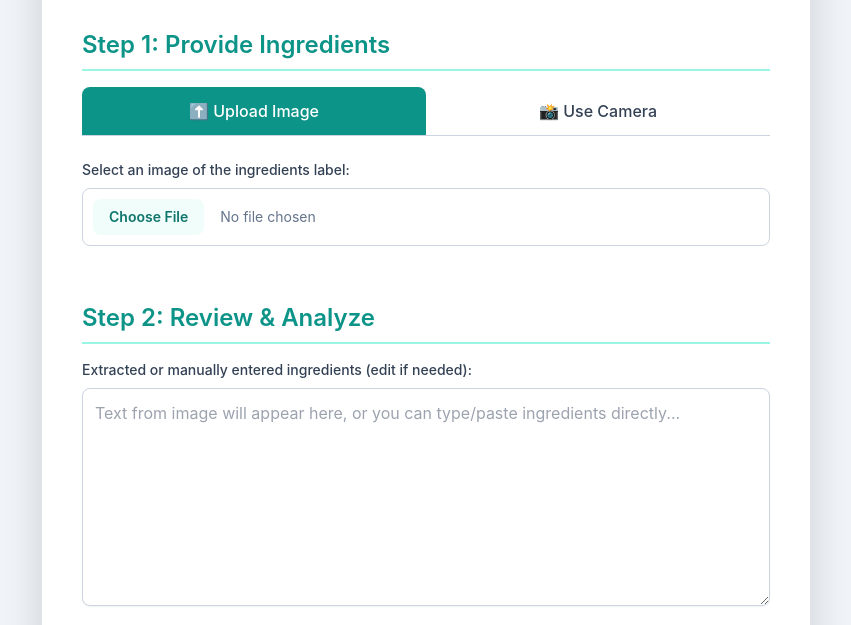
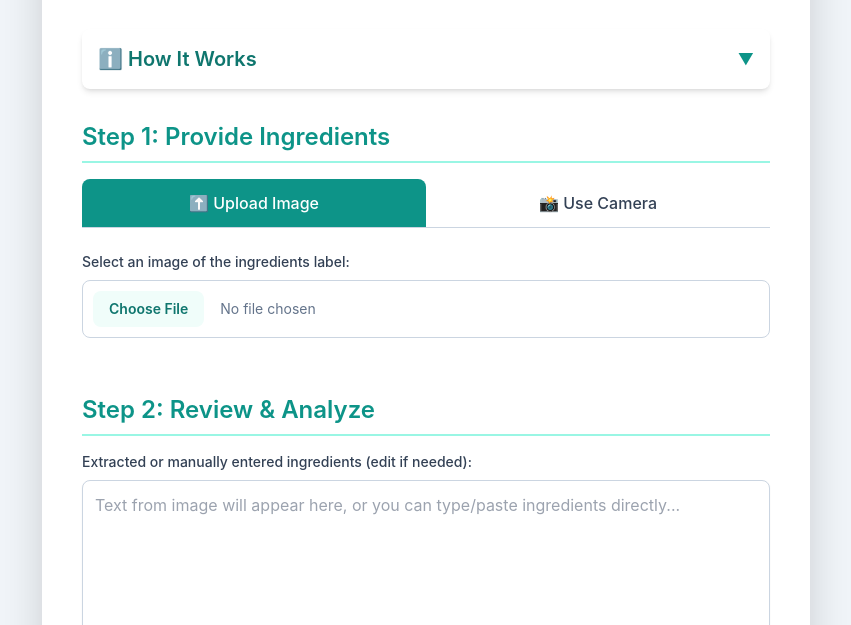
Before and after one commit to adarshvinayak/food_label_analyzer, a plain HTML site: page index.html in a window 1280 px wide. Shown: the part 159-784 px from the top of the page, without its empty margins (214-1065 px from the left). Drawn offline with nearby package versions, Linux system fonts and the light colour scheme.

Commit message:
Update index.html

```diff
--- a/index.html
+++ b/index.html
@@ -134,6 +134,18 @@
             align-items: center;
             justify-content: center;
             box-shadow: 0 2px 5px rgba(0,0,0,0.2);
+        }
+        details > summary {
+            list-style: none;
+        }
+        details > summary::-webkit-details-marker {
+            display: none;
+        }
+        details[open] > summary > span {
+            transform: rotate(180deg);
+        }
+        details > summary > span {
+            transition: transform 0.2s ease;
         }
     </style>
 </head>
@@ -324,7 +336,7 @@
                     imagePreview.classList.remove('hidden');
                     ingredientsTextarea.value = '';
                     analysisOutputDiv.innerHTML = '';
-                    showStatus('Image selected. Performing OCR via backend...', false);
+                    showStatus('Image selected. Performing OCR...', false);
                     // Pass base64 data, remove the data URL prefix
                     performOcrWithBackend(e.target.result.split(',')[1]);
                 }
@@ -502,7 +514,7 @@
                     imagePreview.classList.remove('hidden');
                     ingredientsTextarea.value = '';
                     analysisOutputDiv.innerHTML = '';
-                    showStatus('Image captured. Performing OCR via backend...', false);
+                    showStatus('Image captured. Performing OCR...', false);
                     performOcrWithBackend(imageDataUrl.split(',')[1]);
                     stopCamera();
                 });
@@ -567,7 +579,7 @@
                 return;
             }
 
-            showStatus('Analyzing ingredients with AI (via backend), please wait...', false);
+            showStatus('Analyzing ingredients with AI, please wait...', false);
             setLoading(analyzeBtnText, analyzeLoader, true, '✨ Analyze Ingredients');
             analysisOutputDiv.innerHTML = '';
 
@@ -724,6 +736,54 @@
             }
         });
 
+        // Add the How It Works section to the HTML structure
+        const header = document.querySelector('header');
+        const howItWorksSection = document.createElement('div');
+        howItWorksSection.className = 'mb-8 w-full';
+        howItWorksSection.innerHTML = `
+            <details class="bg-white rounded-lg shadow-md">
+                <summary class="flex items-center justify-between p-4 cursor-pointer hover:bg-slate-50 rounded-lg">
+                    <h2 class="text-xl font-semibold text-teal-700">ℹ️ How It Works</h2>
+                    <span class="text-teal-600">▼</span>
+                </summary>
+                <div class="p-4 border-t border-slate-200">
+                    <div class="space-y-4">
+                        <div class="flex items-start gap-3">
+                            <div class="flex-shrink-0 w-8 h-8 bg-teal-100 rounded-full flex items-center justify-center text-teal-700 font-bold">1</div>
+                            <div>
+                                <h3 class="font-semibold text-slate-800">Capture or Upload</h3>
+                                <p class="text-slate-600">Take a photo of the ingredients label using your camera or upload an existing image.</p>
+                            </div>
+                        </div>
+                        <div class="flex items-start gap-3">
+                            <div class="flex-shrink-0 w-8 h-8 bg-teal-100 rounded-full flex items-center justify-center text-teal-700 font-bold">2</div>
+                            <div>
+                                <h3 class="font-semibold text-slate-800">Review & Edit</h3>
+                                <p class="text-slate-600">Review the extracted text and make any necessary edits to ensure accuracy.</p>
+                            </div>
+                        </div>
+                        <div class="flex items-start gap-3">
+                            <div class="flex-shrink-0 w-8 h-8 bg-teal-100 rounded-full flex items-center justify-center text-teal-700 font-bold">3</div>
+                            <div>
+                                <h3 class="font-semibold text-slate-800">AI Analysis</h3>
+                                <p class="text-slate-600">Our AI analyzes the ingredients and provides detailed information about their health impact.</p>
+                            </div>
+                        </div>
+                        <div class="flex items-start gap-3">
+                            <div class="flex-shrink-0 w-8 h-8 bg-teal-100 rounded-full flex items-center justify-center text-teal-700 font-bold">4</div>
+                            <div>
+                                <h3 class="font-semibold text-slate-800">Get Results</h3>
+                                <p class="text-slate-600">Receive a comprehensive analysis including health scores, potential side effects, and healthier alternatives.</p>
+                            </div>
+                        </div>
+                    </div>
+                </div>
+            </details>
+        `;
+
+        // Insert the How It Works section after the header
+        header.after(howItWorksSection);
+
     </script>
 </body>
 </html>
```
